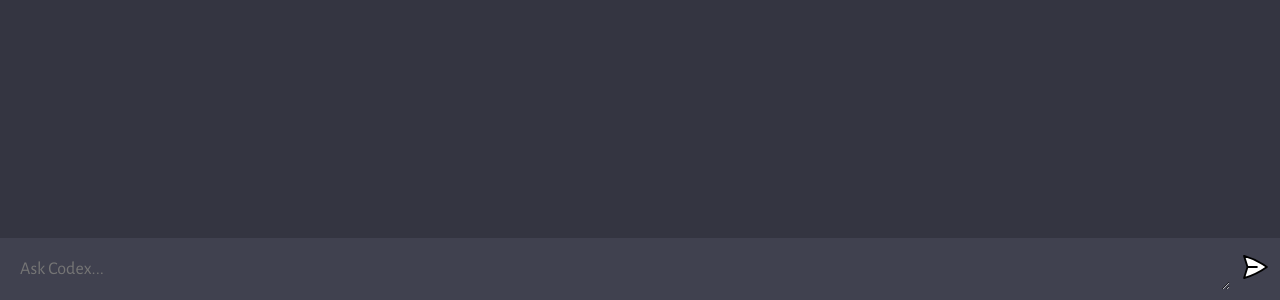
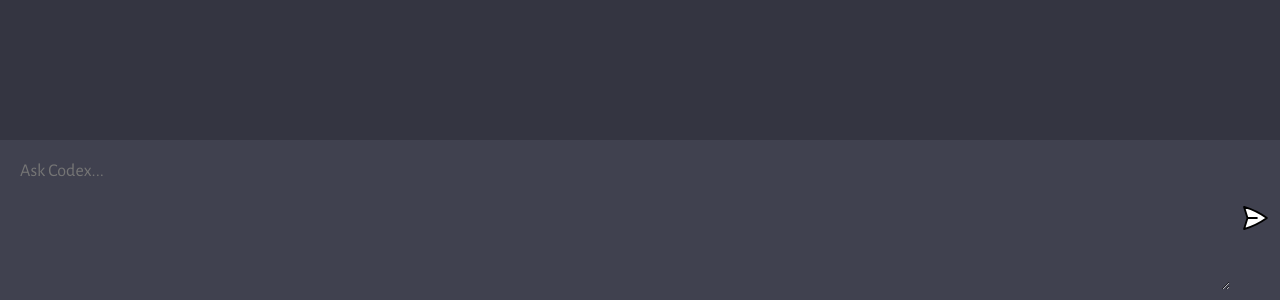
Before and after one commit to smiracle18/codexAI, a website built with Vite: page client/index.html in a window 1280 px wide. Shown: the part 500-800 px from the top of the page. Built offline with nearby package versions, Linux system fonts and the light colour scheme.

Commit message:
fix send button

```diff
--- a/client/style.css
+++ b/client/style.css
@@ -114,6 +114,7 @@ body {
 
 form {
   width: 100%;
+  height: 20%;
   max-width: 1280px;
   margin: 0 auto;
   padding: 10px;
```
